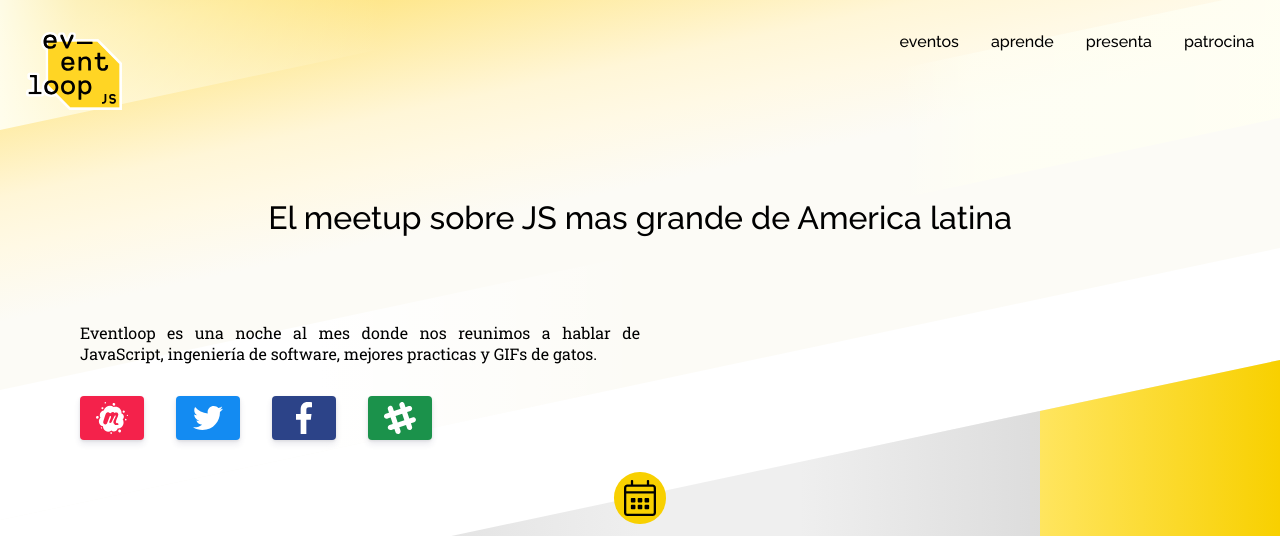
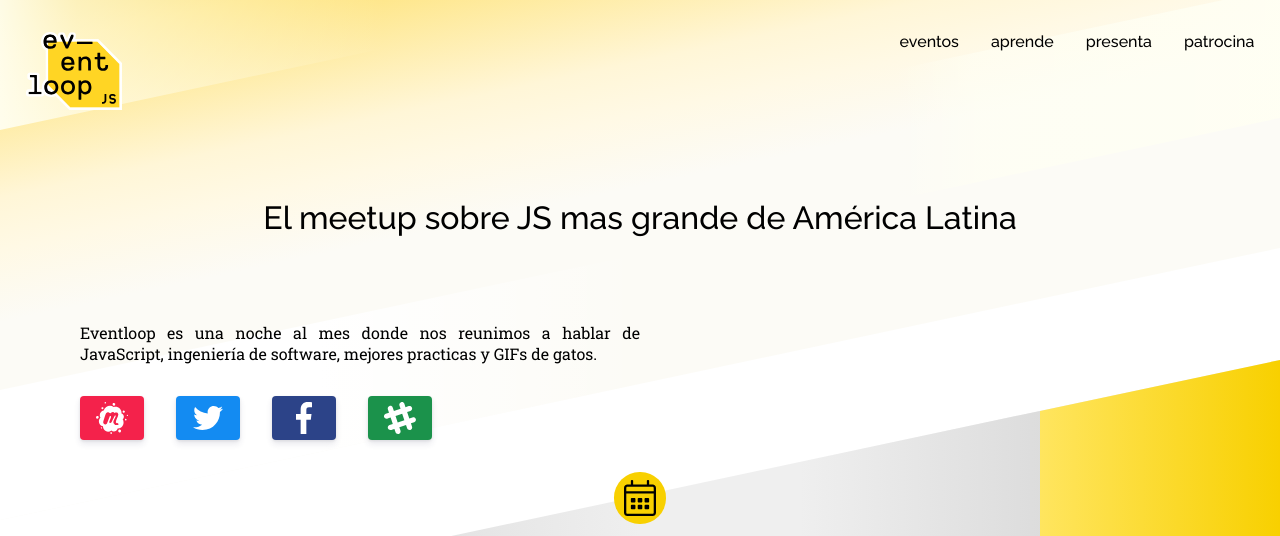
Before and after one commit to eventloop/eventloop.mx, a Jekyll site: the page built from index.md, in a window 1280 px wide and 900 px high, cut to the strip 0-536 px from the top of the window. Built offline with Jekyll 4.4.1, drawn with Linux system fonts in a browser that asks for light colours.

Commit message:
Fix typos and add document title

```diff
--- a/_includes/header.html
+++ b/_includes/header.html
@@ -18,7 +18,7 @@
     </nav>
   </div>
   <div class="H1">
-    <h1>El meetup sobre JS mas grande de America latina</h1>
+    <h1>El meetup sobre JS mas grande de América Latina</h1>
   </div>
   <div class="Content">
     <div class="Half">
--- a/_layouts/home.html
+++ b/_layouts/home.html
@@ -4,7 +4,7 @@
     <!-- Meta -->
     <meta charset="utf-8">
     <meta name="viewport" content="width=device-width, initial-scale=1">
-    <title>Eventloop</title>
+    <title>Eventloop – El meetup sobre JavaScript mas grande de América Latina</title>
     <!-- CSS -->
     <link rel="stylesheet" type="text/css" href="/assets/css/main.css">
     <!-- Fonts -->
@@ -14,15 +14,12 @@
   </head>
   <body>
     <main>
-    <!-- Header -->
-
       {% include header.html %}
       {% include event.html %}
       {% include learn.html %}
       {% include present.html %}
       {% include sponsor.html %}
       {% include footer.html %}
-
     </main>
   </body>
 </html>
```
Lines whose indentation alone changed are shown as unchanged.
